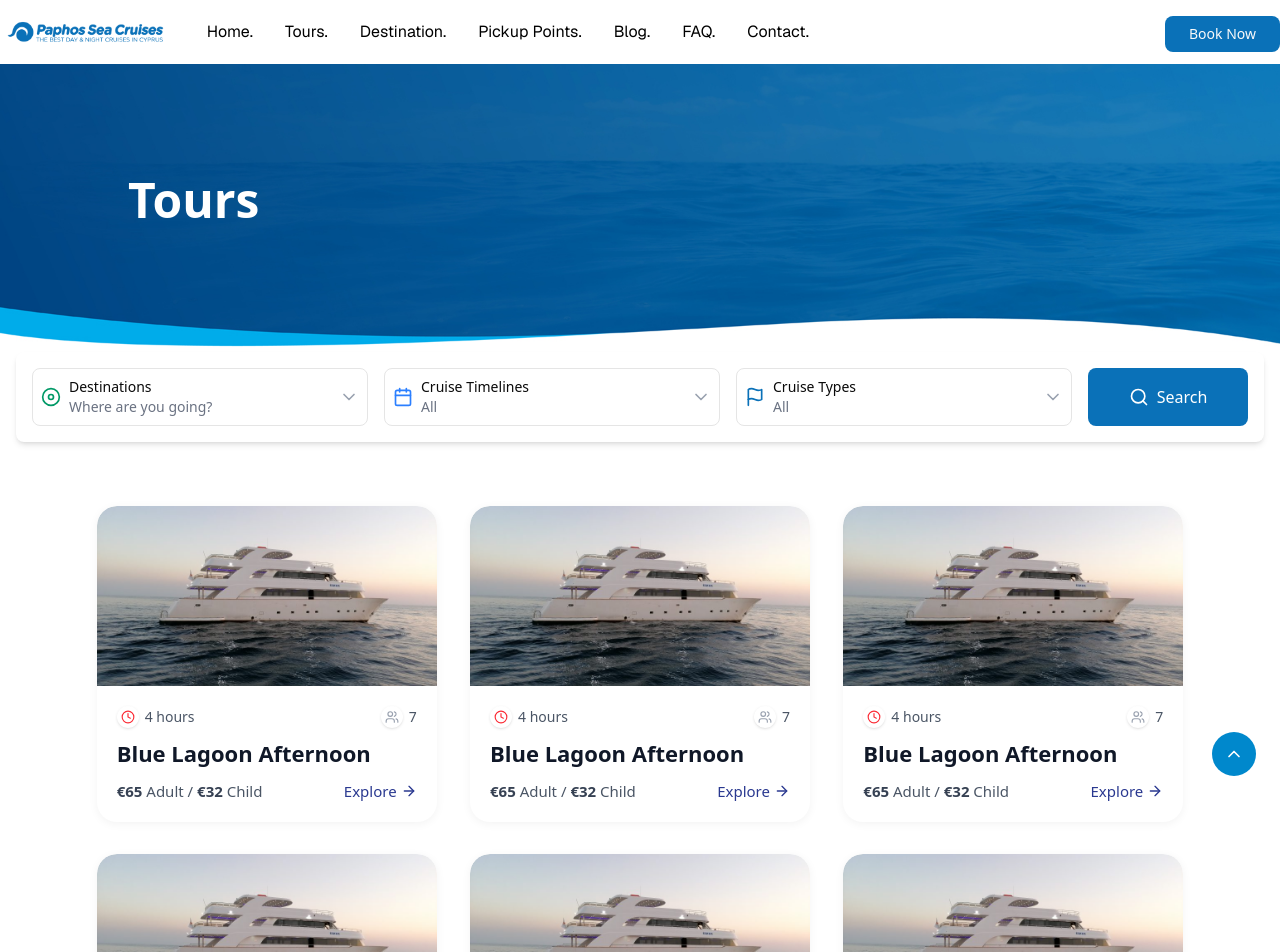
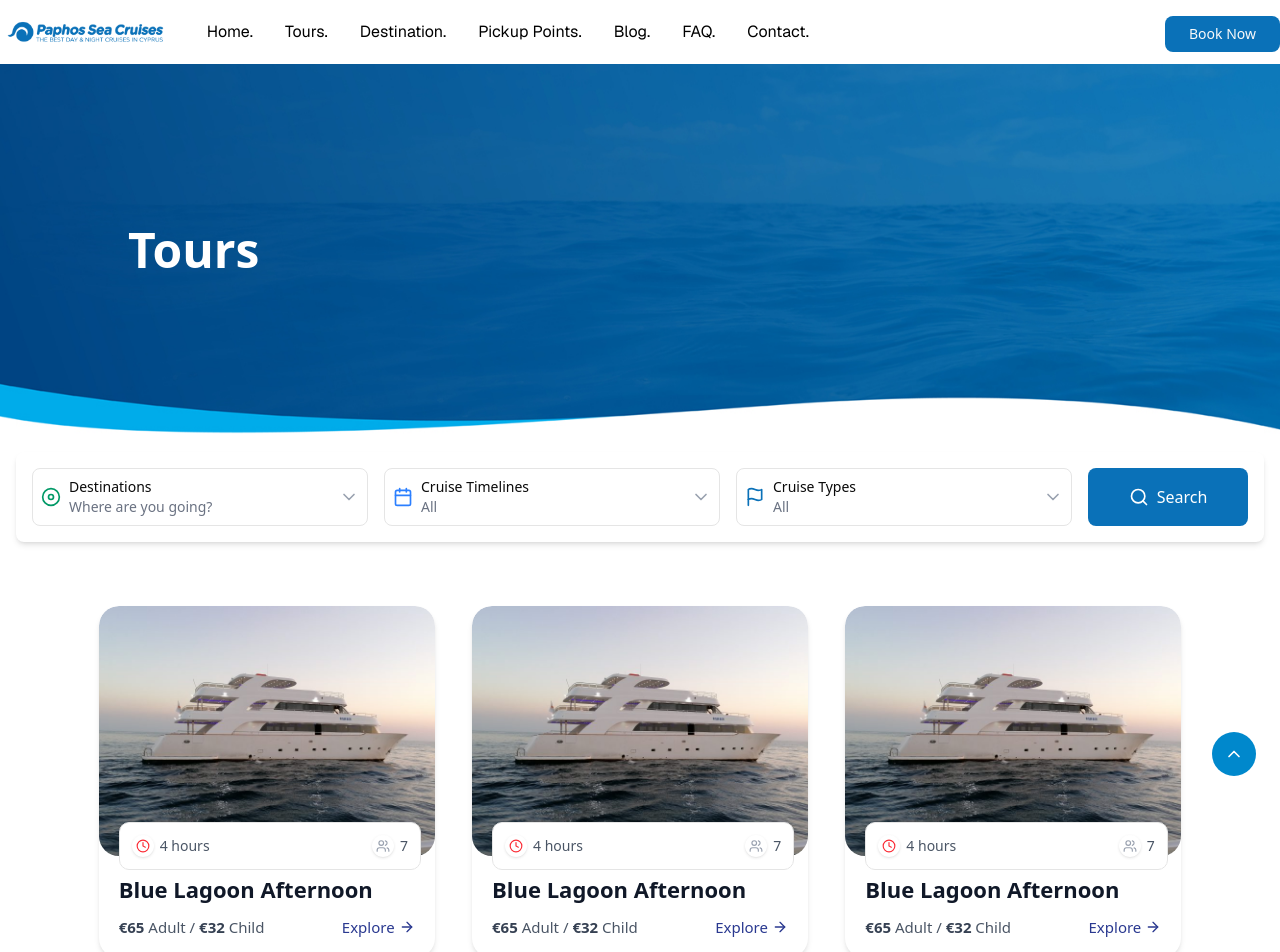
Before and after one commit to nihalnaveed12/ship-web-project, a Next.js app: page /tours in a window 1280 px wide. Shown: the top 952 px of the page. Built offline with nearby package versions, Linux system fonts and the light colour scheme.

Commit message:
tours page update

```diff
--- a/src/app/tours/page.tsx
+++ b/src/app/tours/page.tsx
@@ -7,12 +7,12 @@ export default function Home() {
     <main className="min-h-screen">
       <div className="relative">
         {/* Background Image */}
-        <div className="relative h-[400px] w-full">
+        <div className="relative h-[500px] ">
           <Image
             src="/backgrounds/blue.jpg"
             alt="Blue wave background"
             fill
-            className="object-cover"
+            className=""
             priority
           />
 
--- a/src/components/tour-card/index.tsx
+++ b/src/components/tour-card/index.tsx
@@ -4,9 +4,9 @@ import { ArrowRight } from "lucide-react";
 
 export default function TourCard() {
   return (
-    <div className="w-[340px] bg-white rounded-[20px] shadow-[0_2px_10px_rgba(0,0,0,0.05)] overflow-hidden">
+    <div className="w-[90%] bg-white rounded-[20px] shadow-md overflow-hidden">
       {/* Card Image */}
-      <div className="relative h-[180px] w-full overflow-hidden rounded-t-[20px]">
+      <div className="relative h-[250px]  overflow-hidden rounded-[20px] ">
         <Image
           src="/images/pop-tours.jpg"
           alt="Luxury yacht on Blue Lagoon Afternoon tour"
@@ -16,9 +16,10 @@ export default function TourCard() {
       </div>
 
       {/* Card Content */}
-      <div className="p-5">
+      <div className="p-5 relative">
         {/* Icons Row */}
-        <div className="flex items-center justify-between mb-3">
+        <div className="absolute bottom-20 bg-white rounded-[10px] mb-2 z-10 w-[90%] mx-auto border">
+          <div className="flex items-center justify-between p-3 ">
             <div className="flex items-center">
               <div className="flex items-center justify-center bg-white rounded-full p-1 shadow-sm">
                 <Clock className="w-3.5 h-3.5 text-red-500" />
@@ -30,6 +31,7 @@ export default function TourCard() {
                 <Users className="w-3.5 h-3.5 text-gray-400" />
               </div>
               <span className="text-sm text-gray-600 ml-1.5">7</span>
+            </div>
           </div>
         </div>
 
```
Lines whose indentation alone changed are shown as unchanged.
